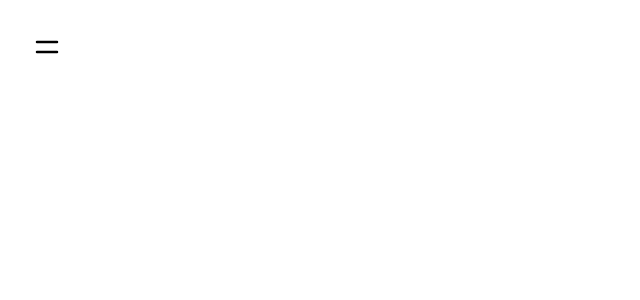
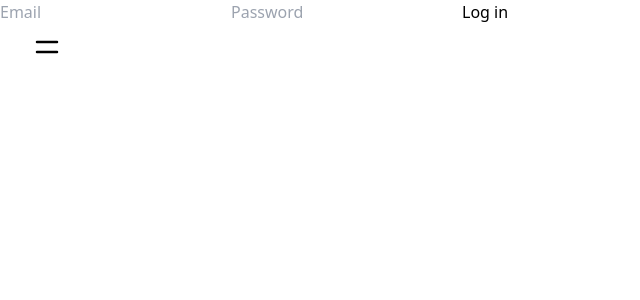
Before and after one commit to jmonto55/book-an-appointment-frontend, a React (Create React App) app: page /login in a window 1280 px wide. Before the commit this address had no page. Shown: the top 300 px of the page, without its empty margins (0-640 px from the left). Built offline with nearby package versions, Linux system fonts and the light colour scheme.

Commit message:
Successfully login

```diff
--- a/package.json
+++ b/package.json
@@ -18,6 +18,8 @@
     "react-router-dom": "^6.12.1",
     "react-scripts": "5.0.1",
     "redux": "^4.2.1",
+    "redux-devtools-extension": "^2.13.9",
+    "redux-thunk": "^2.4.2",
     "web-vitals": "^2.1.4"
   },
   "scripts": {
--- a/src/App.jsx
+++ b/src/App.jsx
@@ -6,6 +6,7 @@ import MyReservations from './components/MyReservations';
 import AddHouse from './components/AddHouse';
 import DeleteHouse from './components/DeleteHouse';
 import ShowHouse from './components/ShowHouse';
+import LoginForm from './components/LoginForm';
 
 function App() {
   return (
@@ -13,6 +14,7 @@ function App() {
       <Navbar />
       <Routes>
         <Route path="/" element={<HousesList />} />
+        <Route path="/login" element={<LoginForm />} />
         <Route path="/reserve" element={<Reservation />} />
         <Route path="/myReservations" element={<MyReservations />} />
         <Route path="/addHouse" element={<AddHouse />} />
--- /dev/null
+++ b/src/components/LoginForm.jsx
@@ -0,0 +1,44 @@
+import React, { useState } from 'react';
+import { useDispatch } from 'react-redux';
+import { login } from '../redux/login/loginSlice';
+
+const LoginForm = () => {
+  const dispatch = useDispatch();
+  const [email, setEmail] = useState('');
+  const [password, setPassword] = useState('');
+
+  const handleSubmit = (e) => {
+    e.preventDefault();
+
+    dispatch(login({ email, password }))
+      .unwrap()
+      .then((token) => {
+        // Handle successful login
+        console.log('Login successful');
+      })
+      .catch((error) => {
+        // Handle login error
+        console.error('Login error:', error);
+      });
+  };
+
+  return (
+    <form onSubmit={handleSubmit}>
+      <input
+        type="email"
+        value={email}
+        onChange={(e) => setEmail(e.target.value)}
+        placeholder="Email"
+      />
+      <input
+        type="password"
+        value={password}
+        onChange={(e) => setPassword(e.target.value)}
+        placeholder="Password"
+      />
+      <button type="submit">Log in</button>
+    </form>
+  );
+};
+
+export default LoginForm;
--- /dev/null
+++ b/src/redux/login/loginSlice.js
@@ -0,0 +1,42 @@
+import { createSlice, createAsyncThunk } from '@reduxjs/toolkit';
+import axios from 'axios';
+
+// Define the async thunk for logging in
+export const login = createAsyncThunk('auth/login', async (credentials) => {
+  try {
+    const response = await axios.post('http://127.0.0.1:3000/login', { "user": { "email": credentials.email, "password": credentials.password}});
+    console.log(response.headers['authorization']);
+    return response.headers['authorization']; // Assuming the token is returned in the 'authorization' header
+  } catch (error) {
+    throw new Error('Login failed');
+  }
+});
+
+// Create the login slice
+const loginSlice = createSlice({
+  name: 'auth',
+  initialState: {
+    token: null,
+    loading: false,
+    error: null,
+  },
+  reducers: {},
+  extraReducers: (builder) => {
+    builder
+      .addCase(login.pending, (state) => {
+        state.loading = true;
+        state.error = null;
+      })
+      .addCase(login.fulfilled, (state, action) => {
+        state.loading = false;
+        state.token = action.payload;
+      })
+      .addCase(login.rejected, (state, action) => {
+        state.loading = false;
+        state.error = action.error.message;
+      });
+  },
+});
+
+// Export the async thunk and the slice reducer
+export default loginSlice.reducer;
--- a/src/redux/store.js
+++ b/src/redux/store.js
@@ -1,11 +1,13 @@
 import { configureStore } from '@reduxjs/toolkit';
 import housesReducer from './houses/housesSlice';
 import reservationsReducer from './reservations/reservationsSlice';
+import loginReducer from './login/loginSlice';
 
 const store = configureStore({
   reducer: {
     houses: housesReducer,
     reservations: reservationsReducer,
+    login: loginReducer,
   },
 });
 
```
Also changed, not shown: 1 other file (tests, documents, lock files or other folders).
